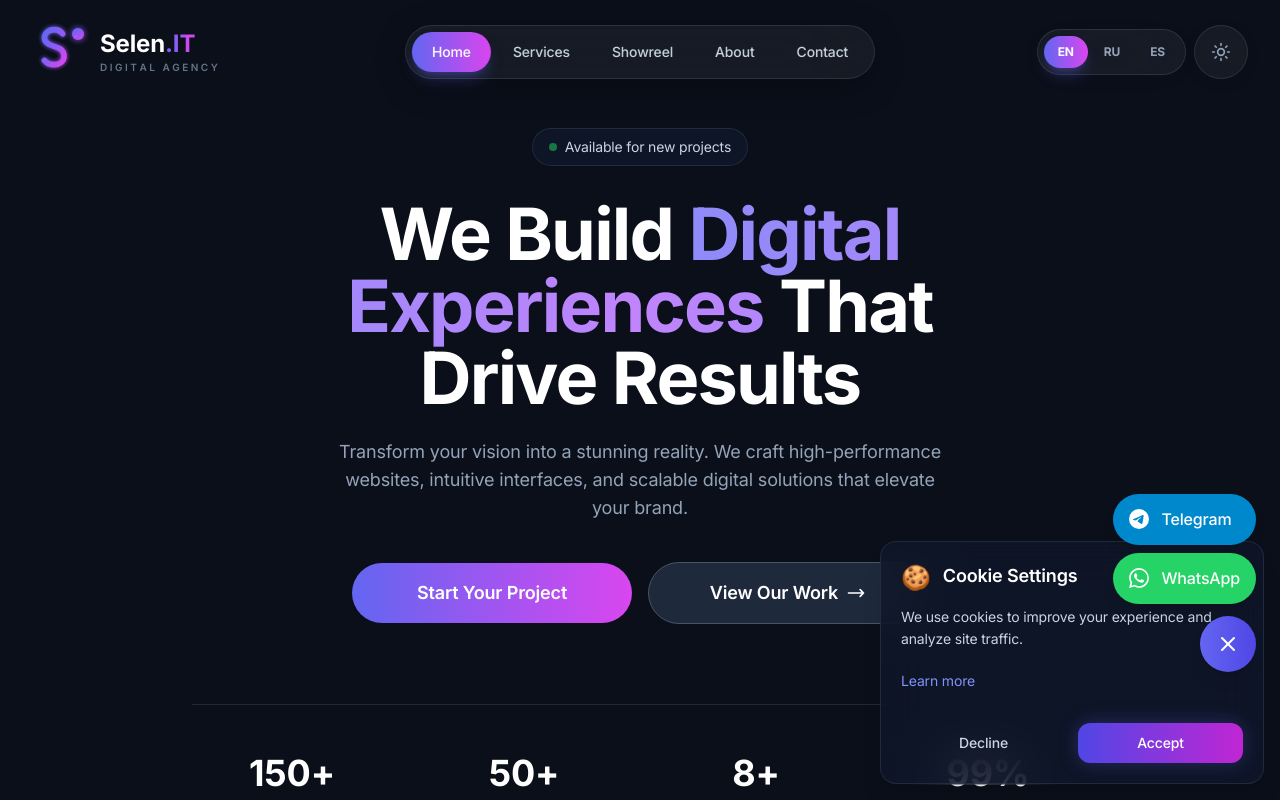
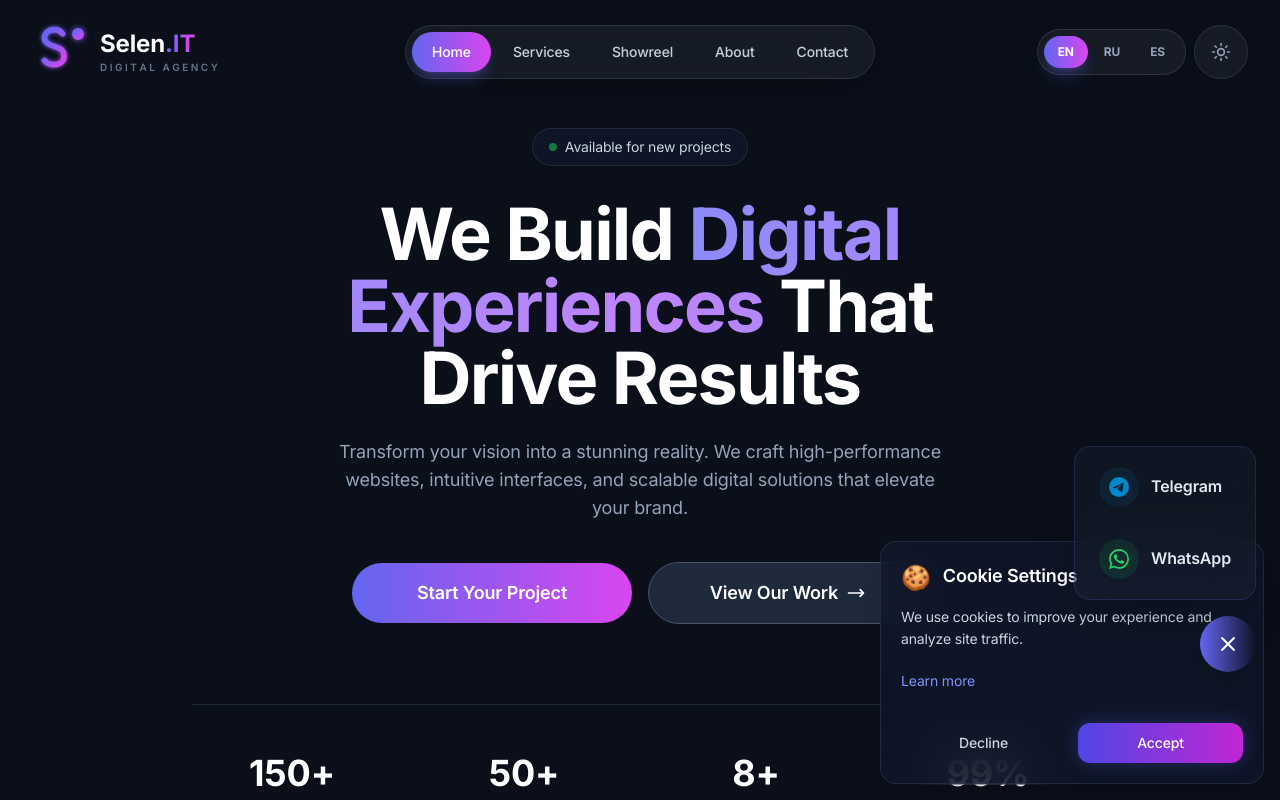
Before and after one commit to alekseevpo/SelenIT-Digital-Agency, a Next.js app: page /en in a window 1280 px wide. Both pictures are taken after a click on the button 1228 px from the left and 644 px from the top of the page. Shown: the top 800 px of the page. Built offline with nearby package versions, Linux system fonts and the light colour scheme.

Commit message:
style: refine ChatWidget design to match global agency aesthetic

```diff
--- a/src/components/ui/ChatWidget.tsx
+++ b/src/components/ui/ChatWidget.tsx
@@ -11,62 +11,61 @@ export default function ChatWidget() {
     const [isOpen, setIsOpen] = useState(false);
 
     return (
-        <div className="fixed bottom-32 right-6 z-50 flex flex-col items-end gap-3">
+        <div className="fixed bottom-32 right-6 z-50 flex flex-col items-end gap-4">
             {/* Menu */}
             <AnimatePresence>
                 {isOpen && (
                     <motion.div
-                        initial={{ opacity: 0, y: 20, scale: 0.8 }}
-                        animate={{ opacity: 1, y: 0, scale: 1 }}
-                        exit={{ opacity: 0, y: 20, scale: 0.8 }}
-                        transition={{ duration: 0.2 }}
-                        className="flex flex-col gap-2"
+                        initial={{ opacity: 0, y: 20, scale: 0.9, filter: 'blur(10px)' }}
+                        animate={{ opacity: 1, y: 0, scale: 1, filter: 'blur(0px)' }}
+                        exit={{ opacity: 0, y: 20, scale: 0.9, filter: 'blur(10px)' }}
+                        transition={{ type: 'spring', damping: 20, stiffness: 300 }}
+                        className="glass-card p-2 flex flex-col gap-2 shadow-2xl overflow-hidden border-orange-500/20 dark:border-primary-500/20"
                     >
                         {/* Telegram */}
-                        <a
+                        <motion.a
+                            whileHover={{ x: -4, backgroundColor: 'rgba(0, 136, 204, 0.1)' }}
                             href={TELEGRAM_URL}
                             target="_blank"
                             rel="noopener noreferrer"
-                            className="flex items-center gap-3 px-4 py-3 rounded-full bg-[#0088cc] hover:bg-[#006699] text-white shadow-lg transition-colors duration-200"
+                            className="flex items-center gap-3 px-4 py-3 rounded-xl transition-colors duration-200 group"
                         >
-                            <svg
-                                className="w-5 h-5"
-                                viewBox="0 0 24 24"
-                                fill="currentColor"
-                            >
-                                <path d="M11.944 0A12 12 0 0 0 0 12a12 12 0 0 0 12 12 12 12 0 0 0 12-12A12 12 0 0 0 12 0a12 12 0 0 0-.056 0zm4.962 7.224c.1-.002.321.023.465.14a.506.506 0 0 1 .171.325c.016.093.036.306.02.472-.18 1.898-.962 6.502-1.36 8.627-.168.9-.499 1.201-.82 1.23-.696.065-1.225-.46-1.9-.902-1.056-.693-1.653-1.124-2.678-1.8-1.185-.78-.417-1.21.258-1.91.177-.184 3.247-2.977 3.307-3.23.007-.032.014-.15-.056-.212s-.174-.041-.249-.024c-.106.024-1.793 1.14-5.061 3.345-.48.33-.913.49-1.302.48-.428-.008-1.252-.241-1.865-.44-.752-.245-1.349-.374-1.297-.789.027-.216.325-.437.893-.663 3.498-1.524 5.83-2.529 6.998-3.014 3.332-1.386 4.025-1.627 4.476-1.635z" />
-                            </svg>
-                            <span className="font-medium">Telegram</span>
-                        </a>
+                            <div className="w-10 h-10 rounded-full bg-[#0088cc]/10 flex items-center justify-center text-[#0088cc] group-hover:bg-[#0088cc] group-hover:text-white transition-all duration-300 shadow-sm">
+                                <svg className="w-5 h-5" viewBox="0 0 24 24" fill="currentColor">
+                                    <path d="M11.944 0A12 12 0 0 0 0 12a12 12 0 0 0 12 12 12 12 0 0 0 12-12A12 12 0 0 0 12 0zm4.962 7.224c.1-.002.321.023.465.14a.506.506 0 0 1 .171.325c.016.093.036.306.02.472-.18 1.898-.962 6.502-1.36 8.627-.168.9-.499 1.201-.82 1.23-.696.065-1.225-.46-1.9-.902-1.056-.693-1.653-1.124-2.678-1.8-1.185-.78-.417-1.21.258-1.91.177-.184 3.247-2.977 3.307-3.23.007-.032.014-.15-.056-.212s-.174-.041-.249-.024c-.106.024-1.793 1.14-5.061 3.345-.48.33-.913.49-1.302.48-.428-.008-1.252-.241-1.865-.44-.752-.245-1.349-.374-1.297-.789.027-.216.325-.437.893-.663 3.498-1.524 5.83-2.529 6.998-3.014 3.332-1.386 4.025-1.627 4.476-1.635z" />
+                                </svg>
+                            </div>
+                            <span className="font-semibold text-slate-700 dark:text-dark-200">Telegram</span>
+                        </motion.a>
 
                         {/* WhatsApp */}
-                        <a
+                        <motion.a
+                            whileHover={{ x: -4, backgroundColor: 'rgba(37, 211, 102, 0.1)' }}
                             href={WHATSAPP_URL}
                             target="_blank"
                             rel="noopener noreferrer"
-                            className="flex items-center gap-3 px-4 py-3 rounded-full bg-[#25D366] hover:bg-[#128C7E] text-white shadow-lg transition-colors duration-200"
+                            className="flex items-center gap-3 px-4 py-3 rounded-xl transition-colors duration-200 group"
                         >
-                            <svg
-                                className="w-5 h-5"
-                                viewBox="0 0 24 24"
-                                fill="currentColor"
-                            >
-                                <path d="M17.472 14.382c-.297-.149-1.758-.867-2.03-.967-.273-.099-.471-.148-.67.15-.197.297-.767.966-.94 1.164-.173.199-.347.223-.644.075-.297-.15-1.255-.463-2.39-1.475-.883-.788-1.48-1.761-1.653-2.059-.173-.297-.018-.458.13-.606.134-.133.298-.347.446-.52.149-.174.198-.298.298-.497.099-.198.05-.371-.025-.52-.075-.149-.669-1.612-.916-2.207-.242-.579-.487-.5-.669-.51-.173-.008-.371-.01-.57-.01-.198 0-.52.074-.792.372-.272.297-1.04 1.016-1.04 2.479 0 1.462 1.065 2.875 1.213 3.074.149.198 2.096 3.2 5.077 4.487.709.306 1.262.489 1.694.625.712.227 1.36.195 1.871.118.571-.085 1.758-.719 2.006-1.413.248-.694.248-1.289.173-1.413-.074-.124-.272-.198-.57-.347m-5.421 7.403h-.004a9.87 9.87 0 01-5.031-1.378l-.361-.214-3.741.982.998-3.648-.235-.374a9.86 9.86 0 01-1.51-5.26c.001-5.45 4.436-9.884 9.888-9.884 2.64 0 5.122 1.03 6.988 2.898a9.825 9.825 0 012.893 6.994c-.003 5.45-4.437 9.884-9.885 9.884m8.413-18.297A11.815 11.815 0 0012.05 0C5.495 0 .16 5.335.157 11.892c0 2.096.547 4.142 1.588 5.945L.057 24l6.305-1.654a11.882 11.882 0 005.683 1.448h.005c6.554 0 11.89-5.335 11.893-11.893a11.821 11.821 0 00-3.48-8.413z" />
-                            </svg>
-                            <span className="font-medium">WhatsApp</span>
-                        </a>
+                            <div className="w-10 h-10 rounded-full bg-[#25D366]/10 flex items-center justify-center text-[#25D366] group-hover:bg-[#25D366] group-hover:text-white transition-all duration-300 shadow-sm">
+                                <svg className="w-5 h-5" viewBox="0 0 24 24" fill="currentColor">
+                                    <path d="M17.472 14.382c-.297-.149-1.758-.867-2.03-.967-.273-.099-.471-.148-.67.15-.197.297-.767.966-.94 1.164-.173.199-.347.223-.644.075-.297-.15-1.255-.463-2.39-1.475-.883-.788-1.48-1.761-1.653-2.059-.173-.297-.018-.458.13-.606.134-.133.298-.347.446-.52.149-.174.198-.298.298-.497.099-.198.05-.371-.025-.52-.075-.149-.669-1.612-.916-2.207-.242-.579-.487-.5-.669-.51-.173-.008-.371-.01-.57-.01-.198 0-.52.074-.792.372-.272.297-1.04 1.016-1.04 2.479 0 1.462 1.065 2.875 1.213 3.074.149.198 2.096 3.2 5.077 4.487.709.306 1.262.489 1.694.625.712.227 1.36.195 1.871.118.571-.085 1.758-.719 2.006-1.413.248-.694.248-1.289.173-1.413-.074-.124-.272-.198-.57-.347m-5.421 7.403h-.004a9.87 9.87 0 01-5.031-1.378l-.361-.214-3.741.982.998-3.648-.235-.374a9.86 9.86 0 01-1.51-5.26c.001-5.45 4.436-9.884 9.888-9.884 2.64 0 5.122 1.03 6.988 2.898a9.825 9.825 0 012.893 6.994c-.003 5.45-4.437 9.884-9.885 9.884m8.413-18.297A11.815 11.815 0 0012.05 0C5.495 0 .16 5.335.157 11.892c0 2.096.547 4.142 1.588 5.945L.057 24l6.305-1.654a11.882 11.882 0 005.683 1.448h.005c6.554 0 11.89-5.335 11.893-11.893a11.821 11.821 0 00-3.48-8.413z" />
+                                </svg>
+                            </div>
+                            <span className="font-semibold text-slate-700 dark:text-dark-200">WhatsApp</span>
+                        </motion.a>
                     </motion.div>
                 )}
             </AnimatePresence>
 
             {/* Toggle Button */}
             <motion.button
-                whileHover={{ scale: 1.05 }}
-                whileTap={{ scale: 0.95 }}
+                whileHover={{ scale: 1.1, boxShadow: '0 0 20px rgba(249, 115, 22, 0.4)' }}
+                whileTap={{ scale: 0.9 }}
                 onClick={() => setIsOpen(!isOpen)}
-                className="p-4 rounded-full bg-gradient-to-r from-orange-500 to-amber-500 dark:from-primary-500 dark:to-primary-600 text-white shadow-lg hover:shadow-xl transition-shadow duration-200"
+                className="w-14 h-14 rounded-full flex items-center justify-center text-white shadow-xl bg-gradient-to-r from-orange-500 to-green-500 dark:from-primary-500 dark:to-accent-dark transition-all duration-300 relative group"
                 aria-label={isOpen ? 'Close chat menu' : 'Open chat menu'}
             >
+                <div className="absolute inset-0 rounded-full bg-white/20 opacity-0 group-hover:opacity-100 transition-opacity duration-300" />
                 <AnimatePresence mode="wait">
                     {isOpen ? (
                         <motion.div
@@ -74,7 +73,7 @@ export default function ChatWidget() {
                             initial={{ rotate: -90, opacity: 0 }}
                             animate={{ rotate: 0, opacity: 1 }}
                             exit={{ rotate: 90, opacity: 0 }}
-                            transition={{ duration: 0.15 }}
+                            transition={{ duration: 0.2 }}
                         >
                             <X className="w-6 h-6" />
                         </motion.div>
@@ -84,7 +83,7 @@ export default function ChatWidget() {
                             initial={{ rotate: 90, opacity: 0 }}
                             animate={{ rotate: 0, opacity: 1 }}
                             exit={{ rotate: -90, opacity: 0 }}
-                            transition={{ duration: 0.15 }}
+                            transition={{ duration: 0.2 }}
                         >
                             <MessageCircle className="w-6 h-6" />
                         </motion.div>
```
